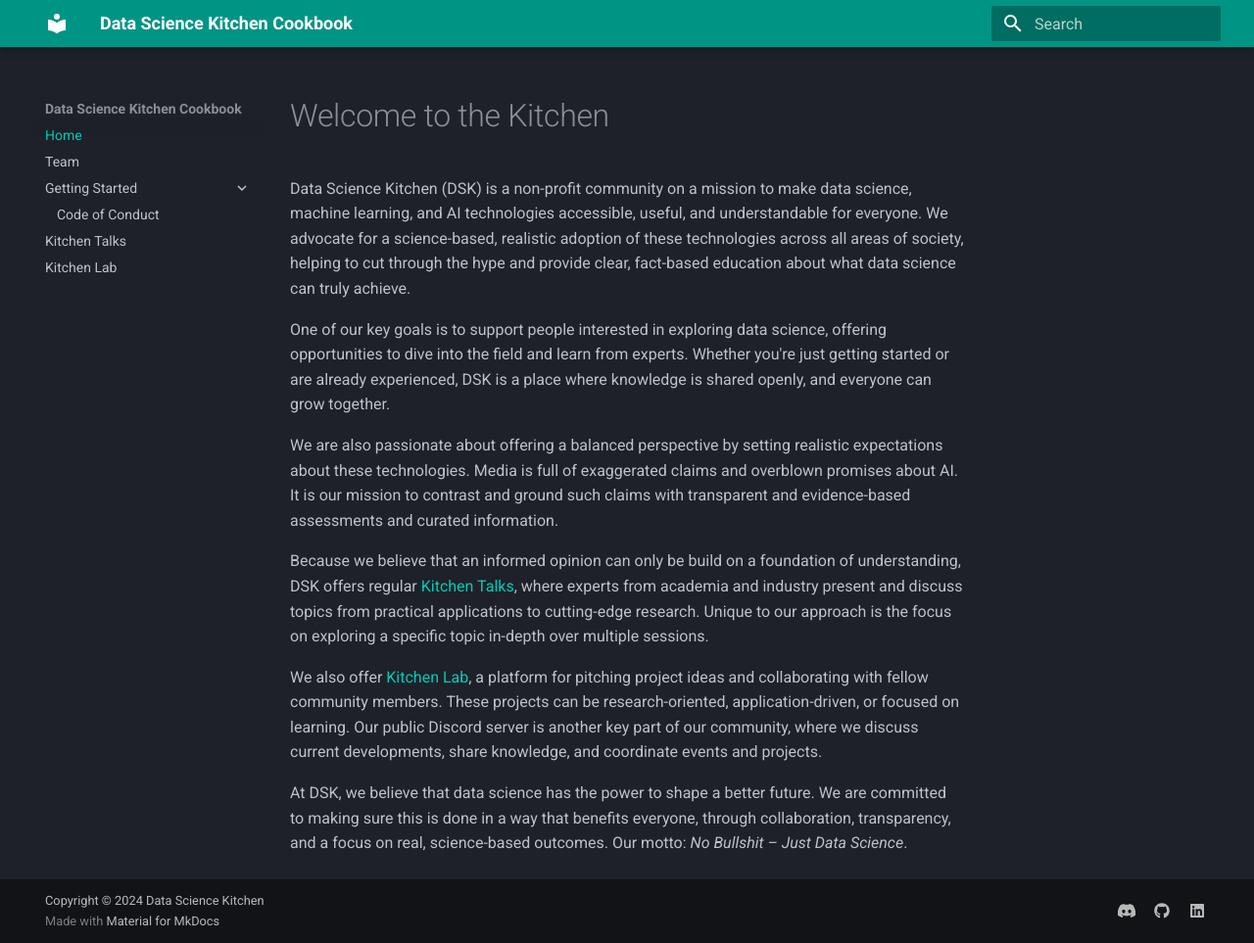
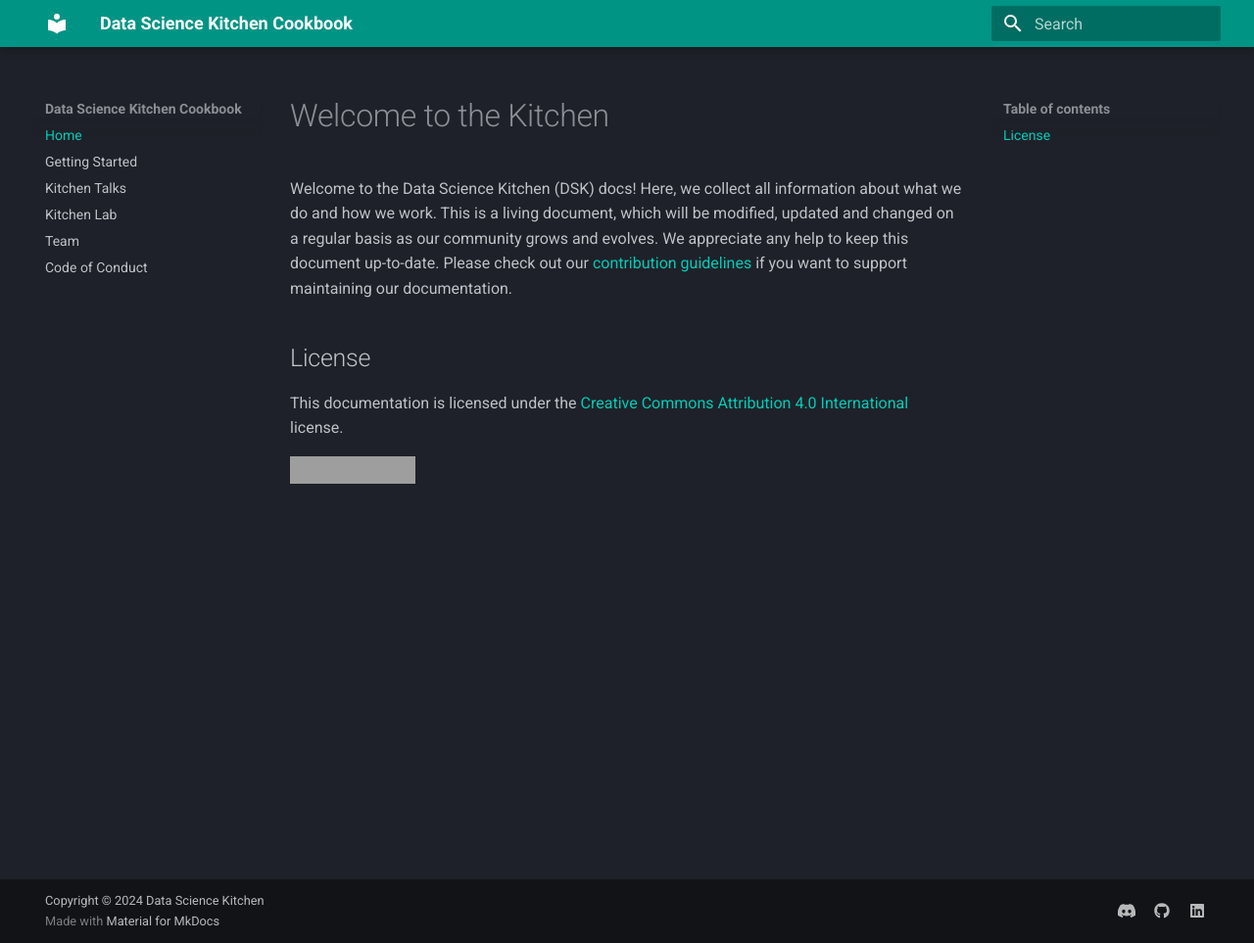
Before and after one commit to data-science-kitchen/cookbook, an MkDocs documentation site: the page built from docs/index.md, in a window 1280 px wide and 963 px high. Shown: the whole window at 98% size. Built offline with MkDocs 1.6.1 and Material for MkDocs 9.7.7, drawn with Linux system fonts in a browser that asks for light colours; grey boxes are pictures that could not be loaded.

Commit message:
Reorder sections and add license.

```diff
--- a/docs/index.md
+++ b/docs/index.md
@@ -1,13 +1,9 @@
 # Welcome to the Kitchen
 
-Data Science Kitchen (DSK) is a non-profit community on a mission to make data science, machine learning, and AI technologies accessible, useful, and understandable for everyone. We advocate for a science-based, realistic adoption of these technologies across all areas of society, helping to cut through the hype and provide clear, fact-based education about what data science can truly achieve.
+Welcome to the Data Science Kitchen (DSK) docs! Here, we collect all information about what we do and how we work. This is a living document, which will be modified, updated and changed on a regular basis as our community grows and evolves. We appreciate any help to keep this document up-to-date. Please check out our [contribution guidelines](contributing.md) if you want to support maintaining our documentation.
 
-One of our key goals is to support people interested in exploring data science, offering opportunities to dive into the field and learn from experts. Whether you're just getting started or are already experienced, DSK is a place where knowledge is shared openly, and everyone can grow together.
+## License
 
-We are also passionate about offering a balanced perspective by setting realistic expectations about these technologies. Media is full of exaggerated claims and overblown promises about AI. It is our mission to contrast and ground such claims with transparent and evidence-based assessments and curated information.
+This documentation is licensed under the [Creative Commons Attribution 4.0 International](https://creativecommons.org/licenses/by/4.0/) license.
 
-Because we believe that an informed opinion can only be build on a foundation of understanding, DSK offers regular [Kitchen Talks](kitchen_talks.md), where experts from academia and industry present and discuss topics from practical applications to cutting-edge research. Unique to our approach is the focus on exploring a specific topic in-depth over multiple sessions.
-
-We also offer [Kitchen Lab](kitchen_lab.md), a platform for pitching project ideas and collaborating with fellow community members. These projects can be research-oriented, application-driven, or focused on learning. Our public Discord server is another key part of our community, where we discuss current developments, share knowledge, and coordinate events and projects.
-
-At DSK, we believe that data science has the power to shape a better future. We are committed to making sure this is done in a way that benefits everyone, through collaboration, transparency, and a focus on real, science-based outcomes. Our motto: *No Bullshit – Just Data Science*.
+<a href="https://creativecommons.org/licenses/by/4.0/" sizes="16x16" rel="CC BY 4.0 License"><img src="https://mirrors.creativecommons.org/presskit/buttons/88x31/png/by.png" width=128 alt="CC BY 4.0 License"></a>
--- a/mkdocs.yml
+++ b/mkdocs.yml
@@ -8,16 +8,18 @@
     primary: teal
     scheme: slate
   features:
+    - content.action.edit
+    - content.action.view
     - navigation.expand
     - navigation.top
 
 nav:
   - Home: 'index.md'
-  - Team: 'team.md'
-  - 'Getting Started':
-    - 'Code of Conduct': 'code_of_conduct.md'
+  - 'Getting Started': 'getting_started.md'
   - 'Kitchen Talks': 'kitchen_talks.md'
   - 'Kitchen Lab': 'kitchen_lab.md'
+  - Team: 'team.md'
+  - 'Code of Conduct': 'code_of_conduct.md'
 
 extra:
   consent:
```
Also changed, not shown: docs/contributing.md (added, +3 -0 lines), docs/getting_started.md (added, +15 -0 lines).
